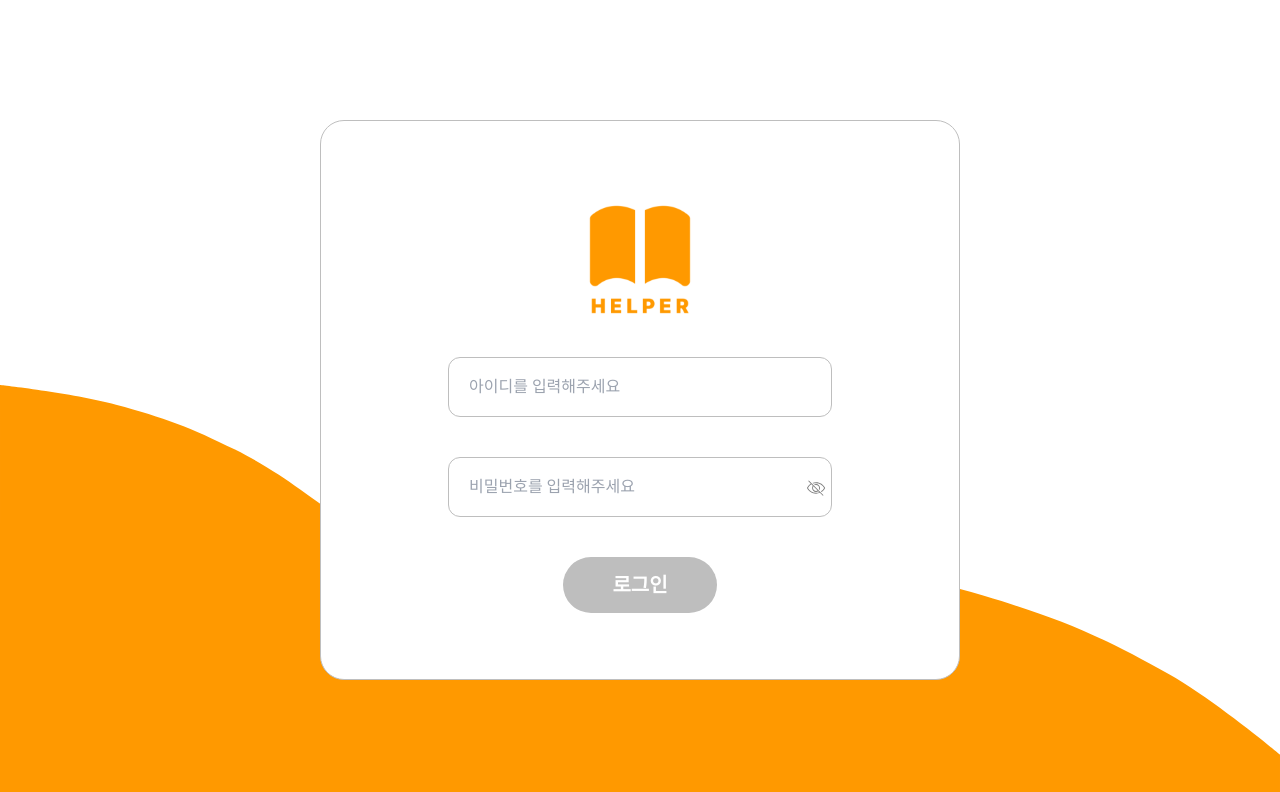
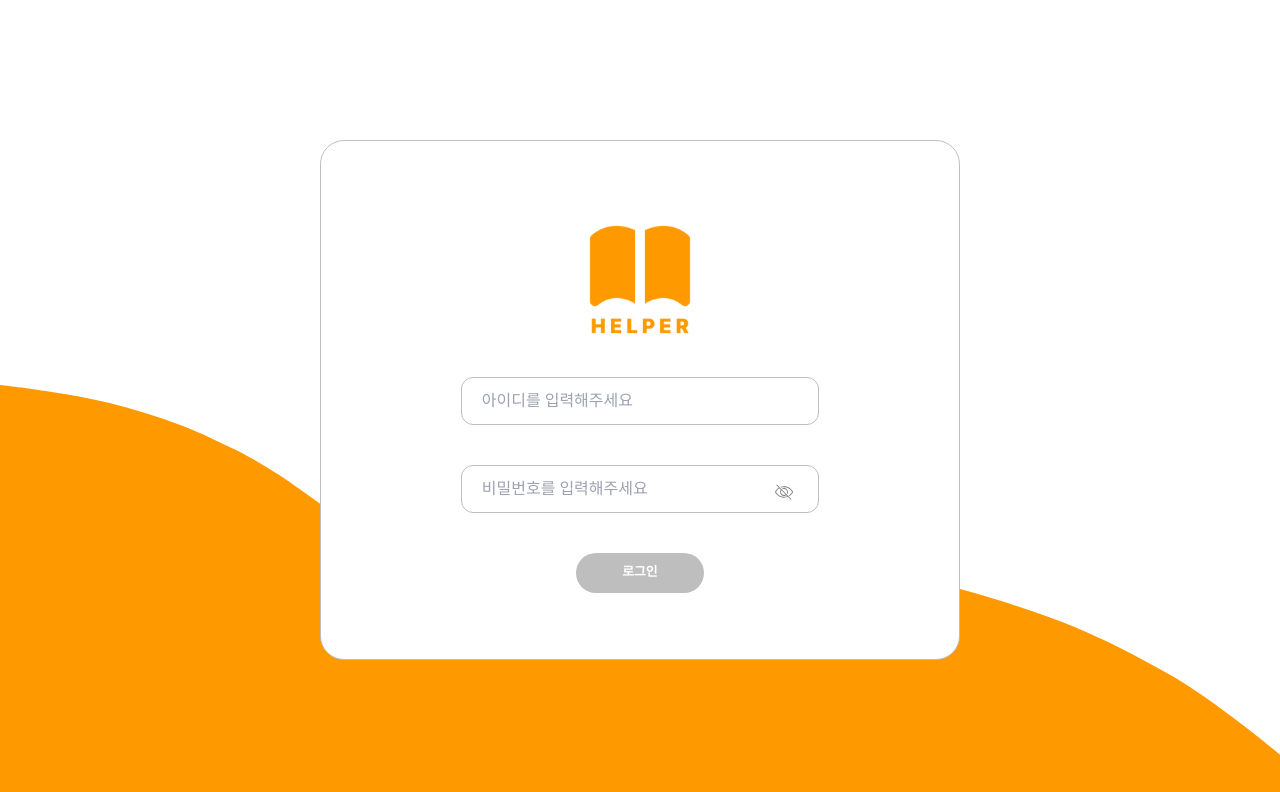
Before and after one commit to Team-LoopCat/helper_frontend, a React (Vite) app: page /login in a window 1280 px wide. Shown: the top 792 px of the page. Built offline with nearby package versions, Linux system fonts and the light colour scheme.

Commit message:
Login 및 Main size 조정

```diff
--- a/src/components/auth/LoginInput.tsx
+++ b/src/components/auth/LoginInput.tsx
@@ -18,7 +18,7 @@ export default function LoginInput({ type, value, name, placeholder, onChange }:
         name={name}
         value={value}
         onChange={onChange}
-        className="font-pretendard px-5 w-[30vw] h-input border border-border rounded-xl focus:outline-none focus:border-main focus:delay-200"
+        className="font-pretendard px-5 w-[28vw] h-[6vh] border border-border rounded-xl focus:outline-none focus:border-main focus:delay-200"
         type={type}
         placeholder={placeholder}
       />
--- a/src/components/main/PerformancePg.tsx
+++ b/src/components/main/PerformancePg.tsx
@@ -15,13 +15,12 @@ export default function PerformancePg() {
               수행평가를 등록하고 관리해보세요
             </p>
           </div>
-          {/** flex로 인해 변경된 버튼 크기 조절해야 함 */}
-          <button className="font-pretendard font-medium text-[0.9vw] min-w-[7vw] max-h-[3.5vh] rounded-md text-white bg-main">
-            수행평가 등록
-          </button>
+          <div className="flex items-end">
+            <button className="font-pretendard font-medium text-[0.9vw] min-w-[7vw] min-h-[3.5vh] rounded-md text-white bg-main">
+              수행평가 등록
+            </button>
+          </div>
         </div>
-        {/** List 구분 */}
-
         <ul className="flex justify-between items-center font-pretendard font-semibold max-w-[60vw] min-h-[6vh] text-[0.9vw] border-t border-b border-main text-gray700 bg-opacityMain">
           <li className="flex-1 text-center">학년</li>
           <li className="flex-1 text-center">반</li>
--- a/src/pages/auth/Login.tsx
+++ b/src/pages/auth/Login.tsx
@@ -38,9 +38,9 @@ export default function Login() {
 
   return (
     <>
-      <div className="flex min-w-[100vw] min-h-[100vh] items-center justify-center">
+      <div className="flex w-[100vw] h-[100vh] items-center justify-center">
         <img src={AuthBackground} alt="" className="fixed bottom-0 z-0" />
-        <div className="flex flex-col justify-center items-center bg-white gap-10 border border-gray300 min-w-[50vw] h-[70dvh] rounded-3xl z-10">
+        <div className="flex flex-col justify-center items-center bg-white gap-10 border border-gray300 w-[50vw] h-[65vh] rounded-3xl z-10">
           <img src={Logo} alt="It is Logo" />
           <LoginInput
             name="아이디"
@@ -57,15 +57,15 @@ export default function Login() {
               value={password}
               onChange={(e) => setPassword(e.target.value)}
             />
-            <div onClick={showPswd} className="absolute top-5 left-[28vw]">
+            <div onClick={showPswd} className="absolute top-[2vh] left-[24.5vw]">
               {pswd.visible ? <OpenEyes /> : <CloseEyes />}
             </div>
           </div>
           <button
             onClick={handleLogin}
-            className={`font-pretendard font-bold text-body2 text-white min-w-[12vw] min-h-14 ${
+            className={`font-pretendard font-bold text-white min-w-[10vw] min-h-[5vh] text-[1vw] ${
               isButtonEnabled ? "bg-main" : "bg-gray300"
-            } rounded-full`}
+            } rounded-3xl`}
             disabled={!isButtonEnabled}
           >
             로그인
--- a/src/pages/main/Main.tsx
+++ b/src/pages/main/Main.tsx
@@ -58,13 +58,15 @@ export default function Main() {
             />
           </div>
           {/** 로그아웃 버튼 */}
-          <button className="font-pretendard font-semibold text-[0.8vw] text-white max-w-[5vw] min-h-[3.5vh] rounded-md bg-main">
-            로그아웃
-          </button>
+          <div className="flex justify-end">
+            <button className="font-pretendard font-semibold text-[0.8vw] text-white min-w-[5vw] min-h-[3.5vh] rounded-md bg-main">
+              로그아웃
+            </button>
+          </div>
         </aside>
         {/** main을 컴포넌트화 시키기 */}
 
-          <PerformancePg />
+        <PerformancePg />
       </div>
     </>
   );
```
